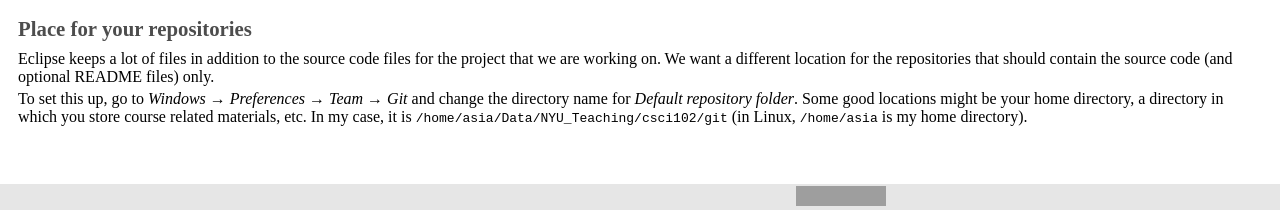
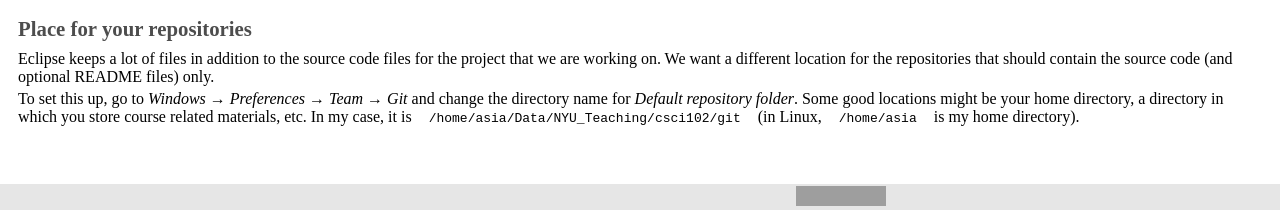
Before and after one commit to joannakl/thisandthat, a Jekyll site: the page built from gitForEclipse.markdown, in a window 1280 px wide. Shown: the part 894-1104 px from the top of the page. Built offline with Jekyll 4.4.1, drawn with Linux system fonts in a browser that asks for light colours; comment, search, counter and statistics services are not loaded; grey boxes are pictures that could not be loaded.

Commit message:
adding css for code display

```diff
--- a/resources/css/course_page.css
+++ b/resources/css/course_page.css
@@ -150,15 +150,15 @@ footer {
 /* from Joe
 
 
-code {
-	margin:1empx;
-	padding:1em;
-}
 
 .bash {
 	color:#AAAAAA;
 }
 */
+code {
+  margin: 0;
+  padding: 1em;
+}
 .highlight {
   background: #F5EFFF;
 }
```
